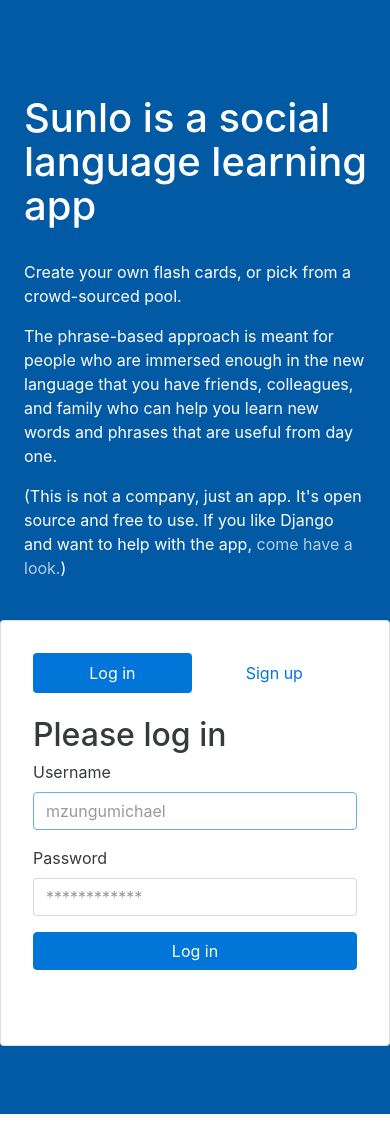
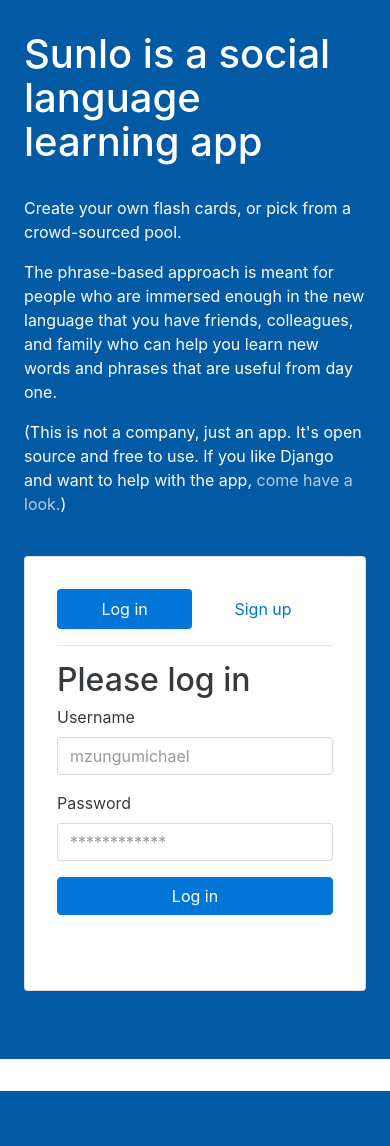
Before and after one commit to michaelsnook/sunlo, a Django app: page / in a window 390 px wide. After the commit the page ends 1091 px from the top, so only its background shows below. Run offline with Django 3.2, Linux system fonts and the light colour scheme; style sheets or scripts are compiled from the project's sources; parts of the project's set-up code (start-up, migrations or seed data) failed here and were passed over; some libraries are stand-ins or nearby versions.

Commit message:
Tweak spacing and mobile layout on splash page

```diff
--- a/cards/templates/cards/base.html
+++ b/cards/templates/cards/base.html
@@ -18,6 +18,9 @@
     <nav class="navbar navbar-dark bg-primary">
       <div class="nav navbar-nav">
         <a class="nav-item nav-link" href="{% url 'home' %}">Sunlo</a>
+        {% if person %}
+        <a class="nav-item nav-link" href="">{{ person.salutation|capfirst }}</a>
+        {% endif %}
         {% if deck %}
         <a class="nav-item nav-link" href="{% url 'my_deck' deck.language.name %}">{{ deck.language }}</a>
         {% endif %}
--- a/cards/templates/cards/deck_add.html
+++ b/cards/templates/cards/deck_add.html
@@ -4,8 +4,7 @@
   <h2>Start a new language deck?</h2>
   <form id="form-add-deck" class="form" method="post" role="form">
     {% csrf_token %}
-    <select class="form-control m-b-1" name="language_name">
-      <option value="">-- select language --</option>
+    <select class="form-control m-b-1" size="{{ languages.count }}" name="language_name">
       {% for language in languages %}
       <option value="{{ language.name|lower }}">{{ language.name }}</option>
       {% endfor %}
--- a/cards/templates/cards/splash.html
+++ b/cards/templates/cards/splash.html
@@ -2,9 +2,9 @@
 {% block header %}{% endblock %}
 
 {% block content %}
-<div class="jumbotron jumbotron-fluid">
-  <div class="container">
-    <div class="row p-y-2">
+<div class="jumbotron-splash">
+  <div class="container-fluid">
+    <div class="row">
       {% for message in messages %}
       <div class="alert alert-danger alert-dismissable fade in
           {% if message.tags %}alert-{{ message.tags }}{% endif %}" role="alert">
@@ -14,8 +14,11 @@
         {{ message }}
       </div>
       {% endfor %}
-      <div class="col-md-8 col-sm-6 inverted m-t-1 p-x-2 p-y-2">
-        <h1>Sunlo is a social language&nbsp;learning app</h1>
+      <div class="col-lg-8 col-md-7 inverted p-x-2">
+        <br class="hidden-sm-down">
+        <br class="hidden-sm-down">
+        <br class="hidden-md-down">
+        <h1>Sunlo is a social<br>language learning app</h1>
         <br>
         <p>Create your own flash cards, or pick from a crowd-sourced pool.</p>
         <p>The phrase-based approach is meant for people who are immersed enough
@@ -24,8 +27,8 @@
         <p>(This is not a company, just an app. It's open source and free to use. If you like Django and want to help with the app, <a href="https://github.com/michaelsnook/sunlo">come have a look.</a>)</p>
 
       </div>
-      <div class="card col-md-4 col-sm-6">
-
+      <div class="col-lg-4 col-md-5 p-a-2">
+        <div class="card-login-signup">
           <ul class="nav nav-pills nav-pills-two">
             <li class="nav-item">
               <a class="nav-link active" href="#login" data-toggle="pill">Log in</a>
@@ -34,7 +37,7 @@
               <a class="nav-link" href="#signup" data-toggle="pill">Sign up</a>
             </li>
           </ul>
-        <br>
+          <hr>
           <div class="tab-content">
             <div class="tab-pane active" id="login" role="tabpanel">
               <form method="post">
@@ -43,7 +46,7 @@
                 {% csrf_token %}
                 <div class="form-group">
                   <label for="username">Username</label>
-                <input name="username" type="slug" id="username" class="form-control" placeholder="mzungumichael" required autofocus>
+                  <input name="username" type="slug" id="username" class="form-control" placeholder="mzungumichael" required>
                 </div>
                 <div class="form-group">
                   <label for="password">Password</label>
@@ -79,7 +82,7 @@
               </form>
             </div>
           </div>
-
+        </div>
       </div>
     </div>
   </div>
--- /dev/null
+++ b/sunlo/static/sunlo/_splash.scss
@@ -0,0 +1,30 @@
+.jumbotron-splash {
+  @extend .jumbotron, .jumbotron-fluid;
+
+  background-color: #025aa5;
+  .inverted {
+    h1, p {
+      color: white;
+    }
+    a {
+      color: rgba(255,255,255,0.7);
+      &:hover, &:visited, &:active, &:focus {
+        color: rgba(255,255,255,1);
+      }
+    }
+  }
+}
+.card-login-signup {
+  @extend .card;
+  min-height: 435px;
+}
+.nav-pills-two {
+  .nav-item {
+    width: 49%;
+    text-align: center;
+  }
+}
+.container-fluid {
+  // TODO: use sass var for breakpoint
+  max-width: 1140px;
+}
--- a/sunlo/static/sunlo/main.scss
+++ b/sunlo/static/sunlo/main.scss
@@ -1,4 +1,5 @@
 @import 'bootstrap';
+@import 'splash';
 
 header, footer, main {
   margin-left: auto;
@@ -54,25 +55,3 @@ h4 {
   margin-top: 10px;
   margin-bottom: 10px;
 }
-
-.jumbotron {
-  background-color: #025aa5;
-  .inverted {
-    h1, p {
-      color: white;
-    }
-    a {
-      color: rgba(255,255,255,0.7);
-      &:hover, &:visited, &:active, &:focus {
-        color: rgba(255,255,255,1);
-      }
-    }
-  }
-  .card { min-height: 426px; }
-}
-.nav-pills-two {
-  .nav-item {
-    width: 49%;
-    text-align: center;
-  }
-}
```
Also changed, not shown: cards/templates/cards/home.html (+6 -1 lines). Lines whose indentation alone changed are shown as unchanged.
